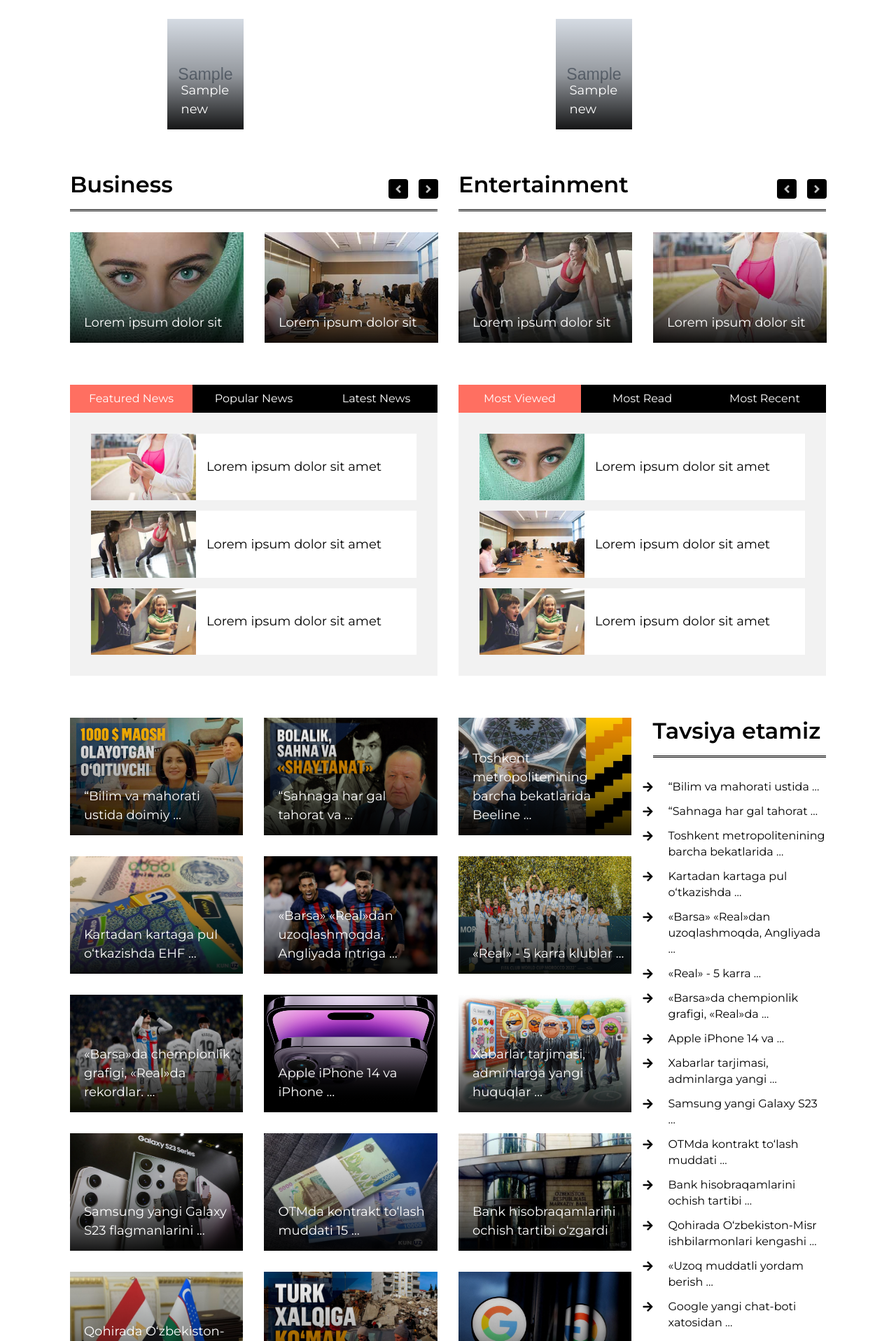
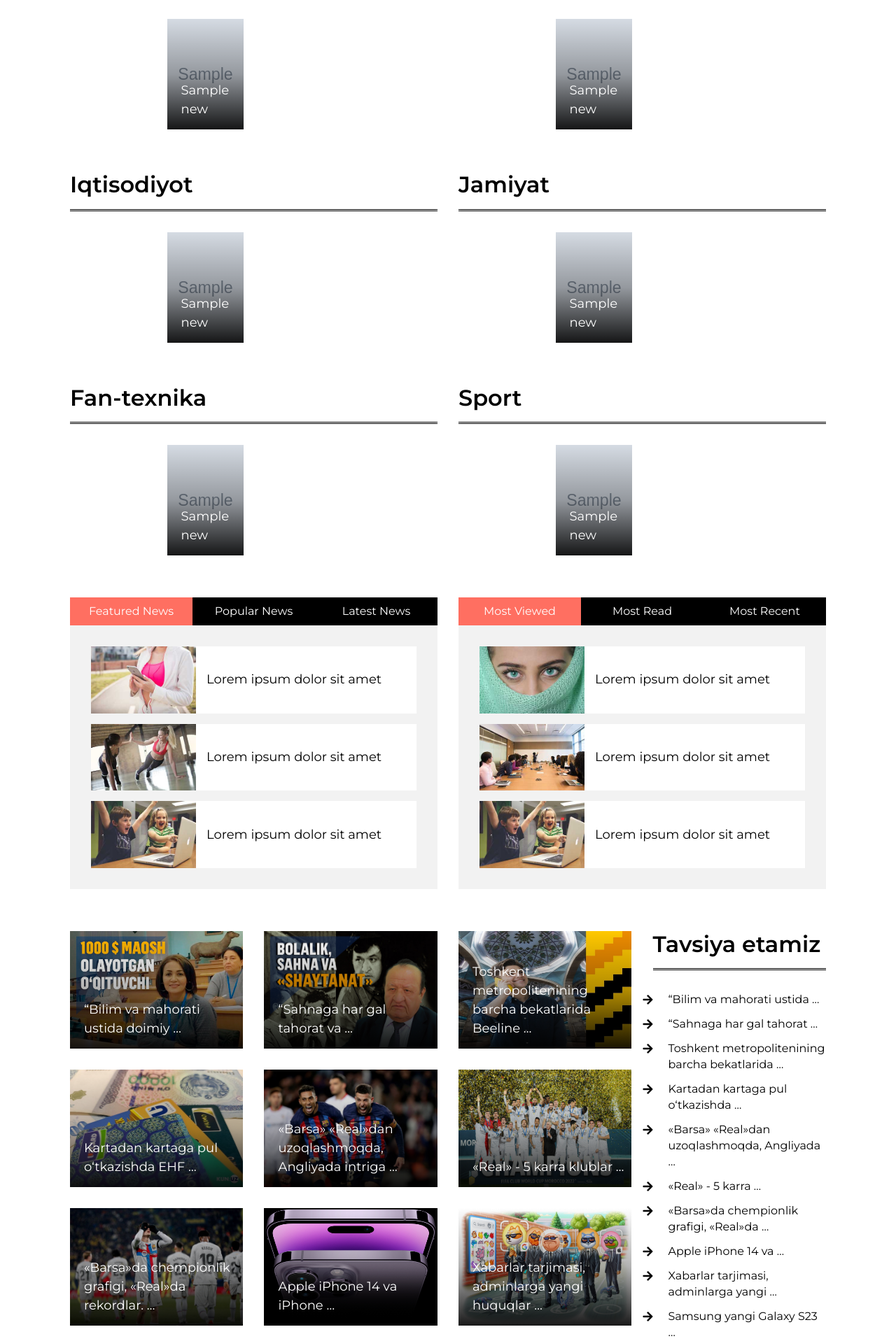
Before and after one commit to auzcoder/Projects-django, a Django app: template templates/home.html in a window 1280 px wide. Shown: the part 671-2588 px from the top of the page at 70% size. Run offline with Django 4.2, Linux system fonts and the light colour scheme; data comes from the database, SQL or seed files in the repository; both versions use the stored data as it was after the commit; the template is opened without the code that fills it: values that come from a table or form of the project are taken from there, most other values are stand-ins (such as "Sample title", 1, 10 or a date in 2020); grey boxes marked "Sample" are stand-in pictures; some libraries are stand-ins or nearby versions.

Commit message:
news
news

```diff
--- a/templates/home.html
+++ b/templates/home.html
@@ -74,7 +74,7 @@
                                 <div class="cn-img">
                                     <img class="all_category_img" src="{{ news.header_images.url }}" />
                                     <div class="cn-title">
-                                        <a href="">{{ news.name | truncatewords:5 }}</a>
+                                        <a href="{% url 'post_detail' news.pk %}">{{ news.name | truncatewords:5 }}</a>
                                     </div>
                                 </div>
                             </div>
@@ -89,7 +89,7 @@
                                 <div class="cn-img">
                                     <img class="all_category_img" src="{{ news.header_images.url }}" />
                                     <div class="cn-title">
-                                        <a href="">{{ news.name | truncatewords:5 }}</a>
+                                        <a href="{% url 'post_detail' news.pk %}">{{ news.name | truncatewords:5 }}</a>
                                     </div>
                                 </div>
                             </div>
@@ -106,61 +106,71 @@
             <div class="container">
                 <div class="row">
                     <div class="col-md-6">
-                    <h2>Business</h2>
+                        <h2>Iqtisodiyot</h2>
                         <div class="row cn-slider">
+                            {% for news in iqtisod_news %}
                             <div class="col-md-6">
                                 <div class="cn-img">
-                                <img src="{% static 'assets/img/news-350x223-5.jpg' %}" />
+                                    <img class="all_category_img" src="{{ news.header_images.url }}" />
                                     <div class="cn-title">
-                                    <a href="">Lorem ipsum dolor sit</a>
+                                        <a href="{% url 'post_detail' news.pk %}">{{ news.name | truncatewords:5 }}</a>
                                     </div>
                                 </div>
                             </div>
+                            {% endfor %}
+                        </div>
+                    </div>
+                    <div class="col-md-6">
+                        <h2>Jamiyat</h2>
+                        <div class="row cn-slider">
+                            {% for news in jamiyat_news %}
                             <div class="col-md-6">
                                 <div class="cn-img">
-                                <img src="{% static 'assets/img/news-350x223-4.jpg' %}" />
+                                    <img class="all_category_img" src="{{ news.header_images.url }}" />
                                     <div class="cn-title">
-                                    <a href="">Lorem ipsum dolor sit</a>
+                                        <a href="{% url 'post_detail' news.pk %}">{{ news.name | truncatewords:5 }}</a>
                                     </div>
                                 </div>
                             </div>
-                        <div class="col-md-6">
-                            <div class="cn-img">
-                                <img src="{% static 'assets/img/news-350x223-3.jpg' %}" />
-                                <div class="cn-title">
-                                    <a href="">Lorem ipsum dolor sit</a>
+                            {% endfor %}
                         </div>
                     </div>
                 </div>
             </div>
         </div>
+    <!-- Category News End-->
+    <!-- Category News Start-->
+    <div class="cat-news">
+            <div class="container">
+                <div class="row">
                     <div class="col-md-6">
-                    <h2>Entertainment</h2>
+                        <h2>Fan-texnika</h2>
                         <div class="row cn-slider">
+                            {% for news in fantexnika_news %}
                             <div class="col-md-6">
                                 <div class="cn-img">
-                                <img src="{% static 'assets/img/news-350x223-2.jpg' %}" />
+                                    <img class="all_category_img" src="{{ news.header_images.url }}" />
                                     <div class="cn-title">
-                                    <a href="">Lorem ipsum dolor sit</a>
+                                        <a href="{% url 'post_detail' news.pk %}">{{ news.name | truncatewords:5 }}</a>
                                     </div>
                                 </div>
                             </div>
+                            {% endfor %}
+                        </div>
+                    </div>
+                    <div class="col-md-6">
+                        <h2>Sport</h2>
+                        <div class="row cn-slider">
+                            {% for news in sport_news %}
                             <div class="col-md-6">
                                 <div class="cn-img">
-                                <img src="{% static 'assets/img/news-350x223-1.jpg' %}" />
+                                    <img class="all_category_img" src="{{ news.header_images.url }}" />
                                     <div class="cn-title">
-                                    <a href="">Lorem ipsum dolor sit</a>
+                                        <a href="{% url 'post_detail' news.pk %}">{{ news.name | truncatewords:5 }}</a>
                                     </div>
                                 </div>
                             </div>
-                        <div class="col-md-6">
-                            <div class="cn-img">
-                                <img src="{% static 'assets/img/news-350x223-3.jpg' %}" />
-                                <div class="cn-title">
-                                    <a href="">Lorem ipsum dolor sit</a>
-                                </div>
-                            </div>
-                        </div>
+                            {% endfor %}
                         </div>
                     </div>
                 </div>
```
Also changed, not shown: news/views.py (+8 -0 lines), db.sqlite3, uploads/news/images/belline.jpg (added), uploads/news/images/fud.jpg (added), uploads/news/images/fud2.jpg (added), uploads/news/images/fud_3.jpg (added), uploads/news/images/karta.jpg (added), uploads/news/images/oqituvchi.jpg (added), uploads/news/images/sahna.jpg (added). Lines whose indentation alone changed are shown as unchanged.
